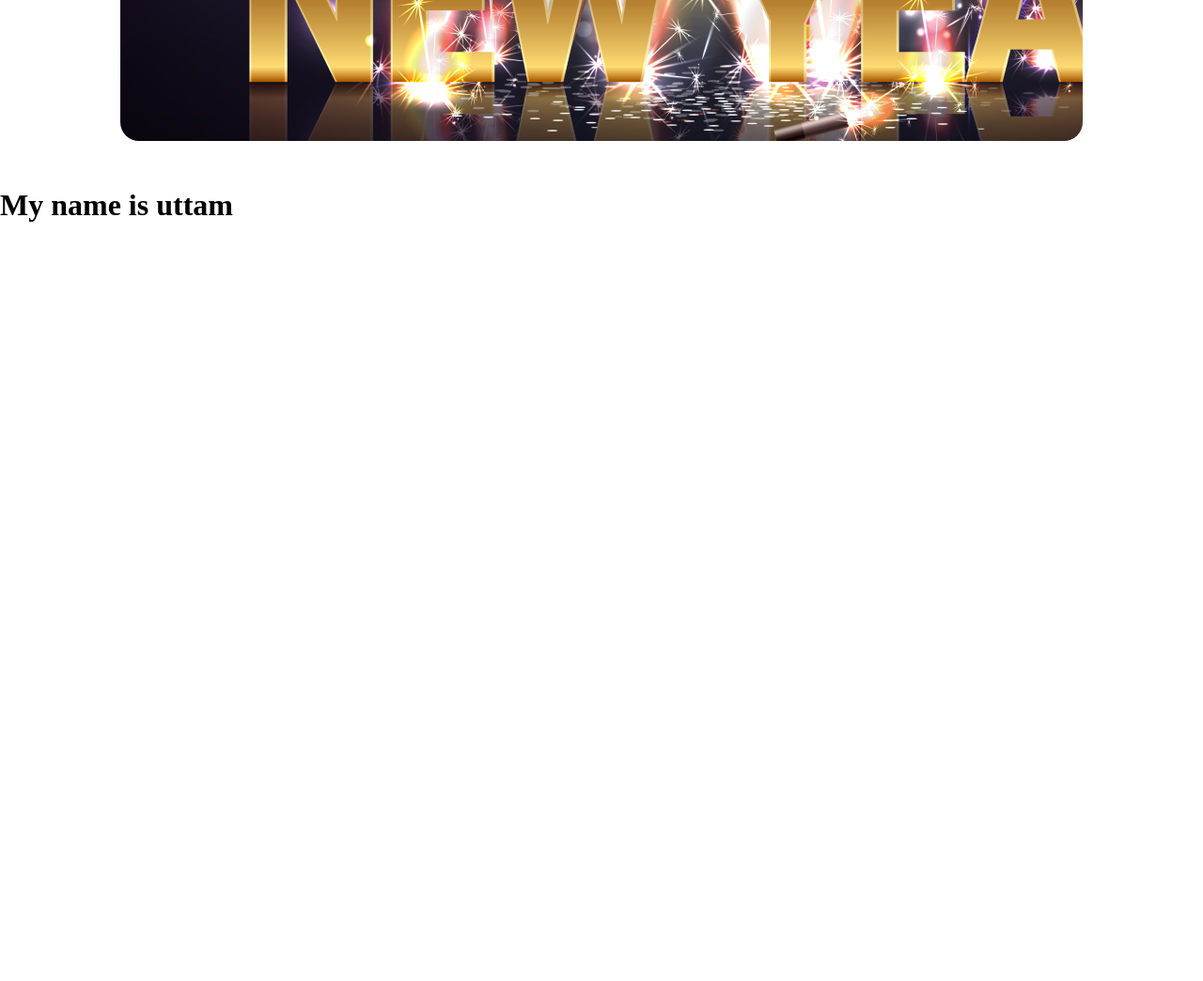
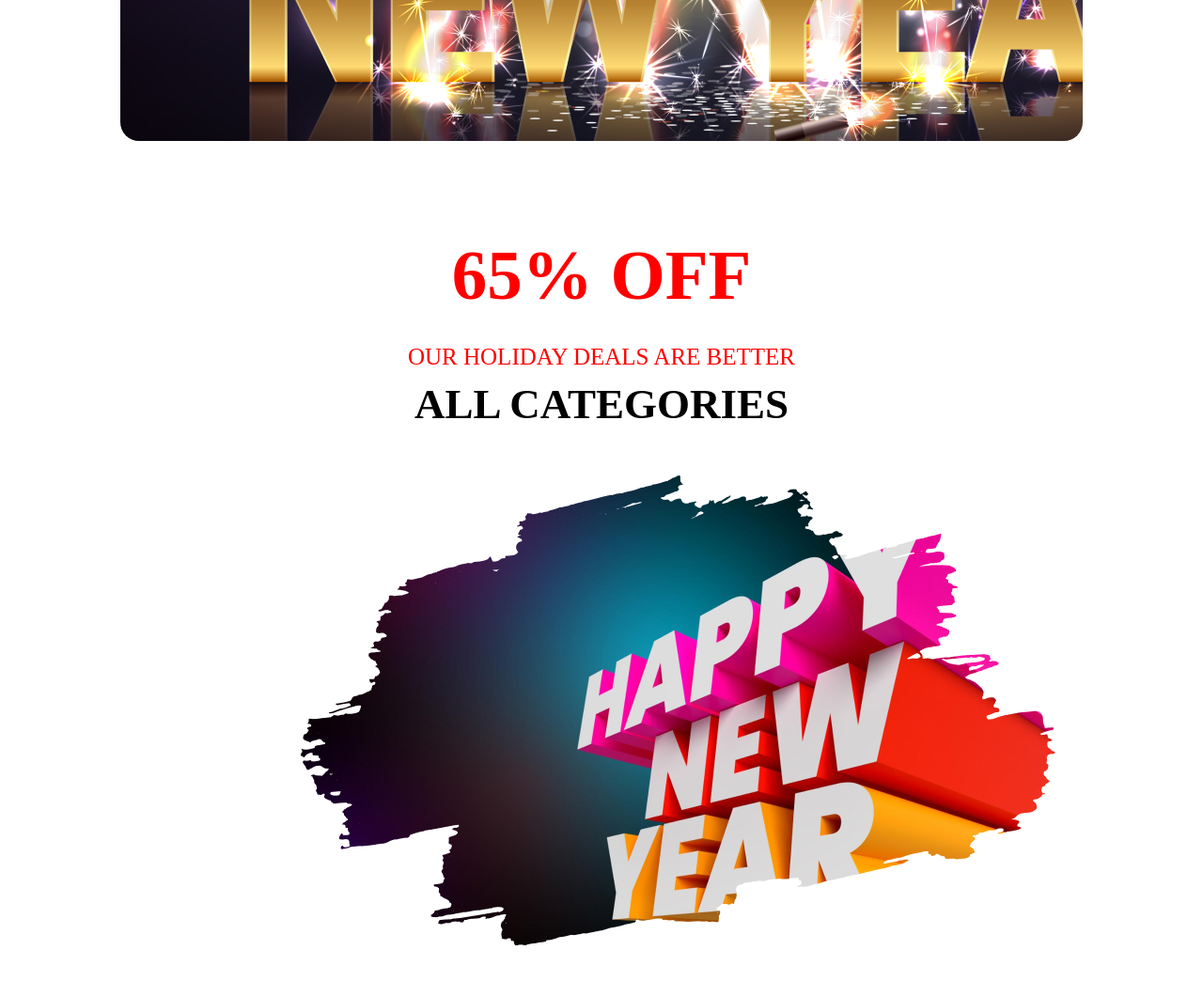
Before and after one commit to huttam6003/R8A1-New-Year-New-Mission, a plain HTML site: page index.html in a window 1280 px wide. Shown: the part 500-1544 px from the top of the page at 94% size. Before the commit the page ends 800 px from the top, so only its background shows below. Drawn offline with Linux system fonts and the light colour scheme.

Commit message:
60% off section done

```diff
--- a/index.html
+++ b/index.html
@@ -1,11 +1,13 @@
 <!DOCTYPE html>
 <html lang="en">
+
 <head>
   <meta charset="UTF-8">
   <meta name="viewport" content="width=device-width, initial-scale=1.0">
   <link rel="stylesheet" href="styles/styles.css">
   <title>New year new mission</title>
 </head>
+
 <body>
   <!-- banner section  -->
   <header class="banner container">
@@ -14,8 +16,18 @@
       <h1 class="section-title">New Year Party Celebration</h1>
     </div>
   </header>
-      <h1>My name is uttam
 
-      </h1>
+  <!-- 60% OFF section  -->
+  <section class="off">
+    <div class="off-text">
+      <h1 class="section-title primary-color">65% OFF</h1>
+      <p class="primary-color">OUR HOLIDAY DEALS ARE BETTER</p>
+      <h3 class="section-small-title">ALL CATEGORIES</h3>
+    </div>
+    <div>
+      <img src="image/New Year Photo.png" alt="" />
+    </div>
+  </section>
 </body>
+
 </html>
--- a/styles/styles.css
+++ b/styles/styles.css
@@ -7,10 +7,12 @@
   color: white;
   font-size: 75px;
 }
+
 .section-small-title {
   color: white;
   font-size: 45px;
 }
+
 .section-text {
   font-size: 25px;
   color: rgb(59, 59, 59);
@@ -26,6 +28,7 @@
   height: 75vh;
   margin: 50px auto;
 }
+
 .banner {
   background-image: url("../image/Banner\ Image.png");
   background-repeat: no-repeat;
@@ -34,8 +37,29 @@
   display: flex;
   align-items: center;
 }
+
 .banner-text {
   width: 50%;
   margin: 0 auto;
   text-align: center;
 }
+
+/* 60% off section styles  */
+.off {
+  width: 50%;
+  margin: 100px auto;
+}
+
+.off-text {
+  text-align: center;
+}
+
+.off-text h3 {
+  color: black;
+  margin-bottom: 50px;
+}
+
+.off-text p {
+  font-size: 25px;
+  margin: 30px 0 10px 0;
+}
```
Lines whose indentation alone changed are shown as unchanged.
